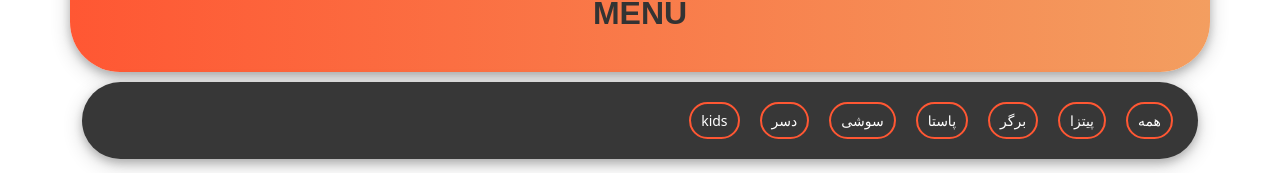
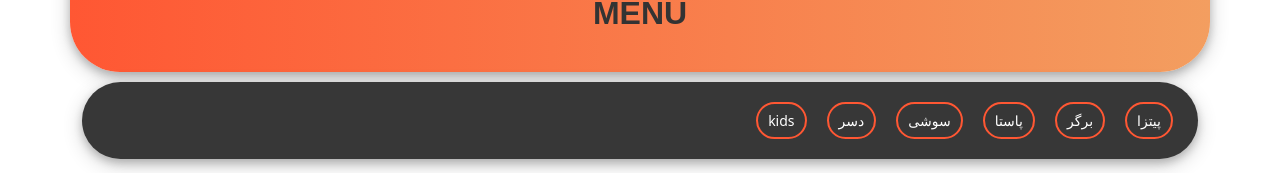
Before and after one commit to itsRev1L/Coffee-Menu, a React (Vite) app: page / in a window 1280 px wide. Shown: the part 126-299 px from the top of the page. Built offline with nearby package versions, Linux system fonts and the light colour scheme.

Commit message:
Update App.jsx

```diff
--- a/src/App.jsx
+++ b/src/App.jsx
@@ -7,13 +7,12 @@ import "./App.css";
 
 function App() {
   const foodData = [
-    { id: 1, name: "همه" },
-    { id: 2, name: "پیتزا" },
-    { id: 3, name: "برگر" },
-    { id: 4, name: "پاستا" },
-    { id: 5, name: "سوشی" },
-    { id: 6, name: "دسر" },
-    { id: 7, name: "kids" },
+    { id: 1, name: "پیتزا" },
+    { id: 2, name: "برگر" },
+    { id: 3, name: "پاستا" },
+    { id: 4, name: "سوشی" },
+    { id: 5, name: "دسر" },
+    { id: 6, name: "kids" },
   ];
 
   const menuItems = [
```
